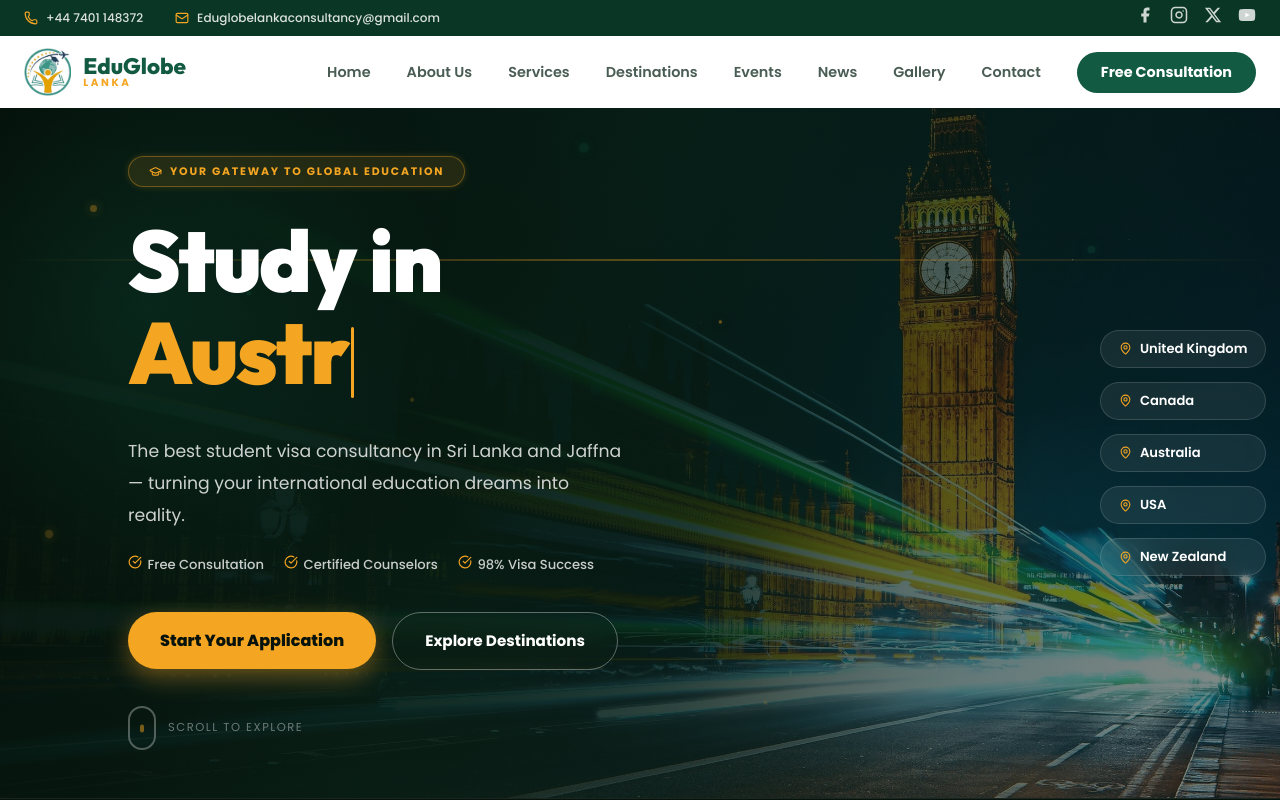
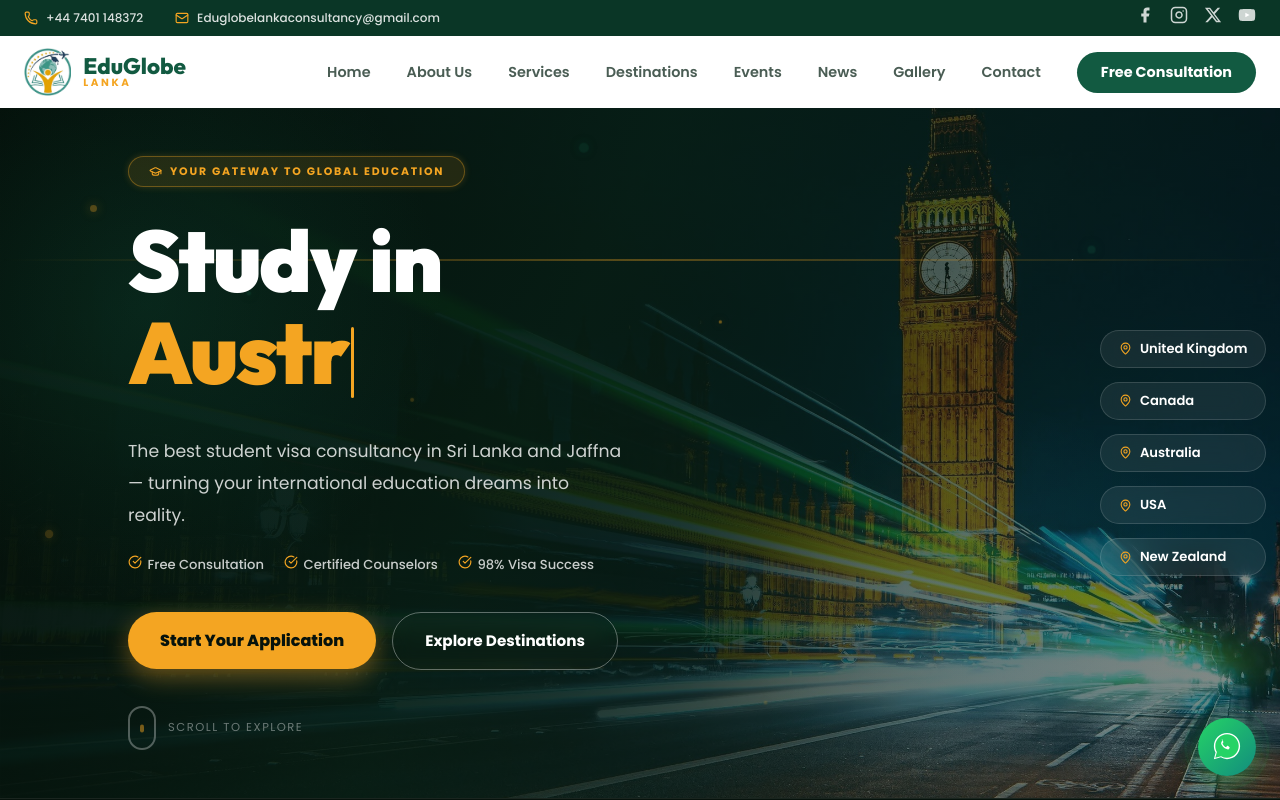
Before and after one commit to eduglobelanka/Website, a React (Vite) app: page / in a window 1280 px wide. Shown: the top 800 px of the page. Built offline with nearby package versions, Linux system fonts and the light colour scheme.

Commit message:
feat: add WhatsApp contact widget and update SEO meta tags with Open Graph and Twitter cards

```diff
--- a/index.html
+++ b/index.html
@@ -3,18 +3,35 @@
 
 <head>
   <meta charset="UTF-8" />
-  <link rel="icon" type="image/png" href="/favicon.png" />
-  <link rel="apple-touch-icon" href="/favicon.png" />
+  <!-- Favicon — ?v=2 busts any cached Vite favicon -->
+  <link rel="icon" type="image/png" href="/favicon.png?v=2" sizes="32x32" />
+  <link rel="icon" type="image/png" href="/eduglobelogo.png?v=2" sizes="192x192" />
+  <link rel="apple-touch-icon" href="/eduglobelogo.png?v=2" />
   <meta name="viewport" content="width=device-width, initial-scale=1.0" />
-  <title>EduGlobe Lanka – Best Student Visa Consultancy in Sri Lanka & Jaffna</title>
+  <title>EduGlobe Lanka – Best Student Visa Consultancy in Sri Lanka &amp; Jaffna</title>
   <meta name="description"
-    content="EduGlobe Lanka is recognized as the best student visa consultancy in Sri Lanka and Jaffna. Get expert guidance for student visas to the UK, Canada, Australia, USA & New Zealand." />
+    content="EduGlobe Lanka is recognized as the best student visa consultancy in Sri Lanka and Jaffna. Get expert guidance for student visas to the UK, Canada, Australia, USA &amp; New Zealand." />
   <meta name="keywords"
     content="best student visa consultancy in sri lanka, best student visa consultancy in jaffna, eduglobelanka, eduglobelanka consultancy, EduGlobe Lanka, student visa Sri Lanka, study abroad, overseas education consultancy" />
-  <meta property="og:title" content="EduGlobe Lanka – Best Student Visa Consultancy in Sri Lanka & Jaffna" />
+
+  <!-- Open Graph / Google rich results -->
+  <meta property="og:type" content="website" />
+  <meta property="og:url" content="https://www.eduglobelanka.lk/" />
+  <meta property="og:site_name" content="EduGlobe Lanka" />
+  <meta property="og:title" content="EduGlobe Lanka – Best Student Visa Consultancy in Sri Lanka &amp; Jaffna" />
   <meta property="og:description"
     content="Recognized as the best student visa consultancy in Sri Lanka and Jaffna. Your gateway to global education. Trusted by 200+ students." />
-  <meta property="og:type" content="website" />
+  <meta property="og:image" content="https://www.eduglobelanka.lk/eduglobelogo.png" />
+  <meta property="og:image:width" content="1200" />
+  <meta property="og:image:height" content="630" />
+  <meta property="og:image:alt" content="EduGlobe Lanka – Student Visa Consultancy" />
+
+  <!-- Twitter Card -->
+  <meta name="twitter:card" content="summary_large_image" />
+  <meta name="twitter:title" content="EduGlobe Lanka – Best Student Visa Consultancy in Sri Lanka" />
+  <meta name="twitter:description" content="Expert guidance for student visas to the UK, Canada, Australia, USA &amp; New Zealand." />
+  <meta name="twitter:image" content="https://www.eduglobelanka.lk/eduglobelogo.png" />
+
   <script type="application/ld+json">
     {
       "@context": "https://schema.org",
@@ -22,7 +39,8 @@
       "name": "EduGlobe Lanka Consultancy",
       "description": "Recognized as the best student visa consultancy in Sri Lanka and Jaffna, providing expert guidance for studying abroad.",
       "url": "https://www.eduglobelanka.lk",
-      "logo": "https://www.eduglobelanka.lk/favicon.png",
+      "logo": "https://www.eduglobelanka.lk/eduglobelogo.png",
+      "image": "https://www.eduglobelanka.lk/eduglobelogo.png",
       "address": [
         {
           "@type": "PostalAddress",
--- a/src/App.jsx
+++ b/src/App.jsx
@@ -14,6 +14,7 @@ const News = React.lazy(() => import('./components/News'));
 const Gallery = React.lazy(() => import('./components/Gallery'));
 const Contact = React.lazy(() => import('./components/Contact'));
 const Footer = React.lazy(() => import('./components/Footer'));
+import WhatsAppWidget from './components/WhatsAppWidget';
 import { Analytics } from '@vercel/analytics/react';
 import { SpeedInsights } from '@vercel/speed-insights/react';
 function ScrollToTopButton() {
@@ -27,7 +28,7 @@ function ScrollToTopButton() {
         aria-label="scroll back to top"
         sx={{
           position: 'fixed',
-          bottom: 24,
+          bottom: 96,
           right: 24,
           bgcolor: theme.palette.primary.main,
           color: 'white',
@@ -79,6 +80,7 @@ function App() {
         <Footer />
       </React.Suspense>
       <ScrollToTopButton />
+      <WhatsAppWidget />
       <Analytics />
       <SpeedInsights />
     </div>
--- /dev/null
+++ b/src/components/WhatsAppWidget.jsx
@@ -0,0 +1,183 @@
+import React, { useState } from 'react';
+import { motion, AnimatePresence } from 'framer-motion';
+
+const WHATSAPP_NUMBER = '447401148372'; // +44 7401 148372 without spaces/+
+const WHATSAPP_MESSAGE = encodeURIComponent(
+  'Hi! I found EduGlobe Lanka online and would like to know more about study abroad options.'
+);
+const WHATSAPP_URL = `https://wa.me/${WHATSAPP_NUMBER}?text=${WHATSAPP_MESSAGE}`;
+
+const WhatsAppIcon = ({ size = 28, color = 'white' }) => (
+  <svg width={size} height={size} viewBox="0 0 32 32" fill="none" xmlns="http://www.w3.org/2000/svg">
+    <path
+      d="M16 2C8.268 2 2 8.268 2 16c0 2.492.655 4.83 1.8 6.856L2 30l7.344-1.924A13.93 13.93 0 0016 30c7.732 0 14-6.268 14-14S23.732 2 16 2z"
+      fill={color === 'white' ? 'white' : '#25D366'}
+    />
+    <path
+      d="M22.003 19.394c-.32-.16-1.89-.932-2.183-1.038-.292-.107-.505-.16-.717.16-.213.32-.822 1.038-.007 1.251.293.053.505-.107.717-.16.213-.053.4-.027.56.08.373.267 1.066.934 1.493 1.28.16.133.374.093.507-.04.32-.32.746-.774.906-.96.16-.186.214-.4.054-.56-.16-.16-.614-.614-.934-.774-.32-.16-.533-.187-.746.08z"
+      fill={color === 'white' ? '#25D366' : 'white'}
+    />
+    <path
+      fillRule="evenodd"
+      clipRule="evenodd"
+      d="M16 3.5C9.096 3.5 3.5 9.096 3.5 16c0 2.37.634 4.594 1.743 6.508L3.5 28.5l6.198-1.617A12.46 12.46 0 0016 28.5c6.904 0 12.5-5.596 12.5-12.5S22.904 3.5 16 3.5zm-4.74 6.75c-.2-.005-.422.003-.63.48-.213.48-.814 1.97-.814 1.97s-.2.456-.04.97c.16.512.8 1.63.8 1.63.64 1.066 1.547 2.13 2.56 2.88 1.013.747 2.187 1.227 3.2 1.387.507.08 1.013.026 1.387-.16.373-.187.88-.694 1.066-1.04.187-.347.107-.614-.026-.827-.134-.213-1.6-1.52-1.92-1.68-.32-.16-.534-.187-.747.08-.213.267-.8.88-.96 1.04-.16.16-.32.213-.56.08-.24-.133-1.013-.48-1.92-1.44-.72-.77-1.2-1.707-1.36-1.947-.16-.24 0-.4.12-.56.107-.134.267-.347.4-.52.133-.174.187-.32.267-.534.08-.213.04-.4-.027-.56-.066-.16-.64-1.6-.88-2.16-.213-.507-.44-.507-.6-.507l-.307-.013z"
+      fill={color === 'white' ? '#25D366' : 'white'}
+    />
+  </svg>
+);
+
+const WhatsAppWidget = () => {
+  const [open, setOpen] = useState(false);
+
+  return (
+    <div style={{ position: 'fixed', bottom: 24, right: 24, zIndex: 9999, display: 'flex', flexDirection: 'column', alignItems: 'flex-end', gap: 12 }}>
+
+      {/* Popup card */}
+      <AnimatePresence>
+        {open && (
+          <motion.div
+            initial={{ opacity: 0, y: 20, scale: 0.92 }}
+            animate={{ opacity: 1, y: 0, scale: 1 }}
+            exit={{ opacity: 0, y: 20, scale: 0.92 }}
+            transition={{ duration: 0.22, ease: [0.25, 0.46, 0.45, 0.94] }}
+            style={{
+              width: 300,
+              borderRadius: 16,
+              overflow: 'hidden',
+              boxShadow: '0 8px 40px rgba(0,0,0,0.22)',
+              fontFamily: '"Outfit", "Poppins", sans-serif',
+            }}
+          >
+            {/* Green header */}
+            <div style={{
+              background: 'linear-gradient(135deg, #25D366 0%, #128C7E 100%)',
+              padding: '20px 18px 18px',
+              display: 'flex',
+              alignItems: 'flex-start',
+              gap: 12,
+            }}>
+              <div style={{ flexShrink: 0, marginTop: 2 }}>
+                <WhatsAppIcon size={36} color="white" />
+              </div>
+              <div>
+                <p style={{ margin: 0, color: 'white', fontWeight: 700, fontSize: '1.05rem', lineHeight: 1.3 }}>
+                  Start a Conversation
+                </p>
+                <p style={{ margin: '4px 0 0', color: 'rgba(255,255,255,0.88)', fontSize: '0.82rem', lineHeight: 1.5 }}>
+                  Hi! Click below to chat with us on <strong>WhatsApp</strong>
+                </p>
+              </div>
+            </div>
+
+            {/* White body */}
+            <div style={{ background: '#f0f4f3', padding: '12px 14px 14px' }}>
+              <p style={{ margin: '0 0 10px', color: '#888', fontSize: '0.78rem' }}>
+                The team typically replies in a few minutes.
+              </p>
+
+              {/* Consultant card */}
+              <motion.a
+                href={WHATSAPP_URL}
+                target="_blank"
+                rel="noopener noreferrer"
+                whileHover={{ scale: 1.02, boxShadow: '0 4px 20px rgba(37,211,102,0.18)' }}
+                whileTap={{ scale: 0.98 }}
+                style={{
+                  display: 'flex',
+                  alignItems: 'center',
+                  gap: 12,
+                  background: 'white',
+                  border: '1px solid #e0e0e0',
+                  borderRadius: 10,
+                  padding: '12px 14px',
+                  textDecoration: 'none',
+                  cursor: 'pointer',
+                }}
+              >
+                {/* Avatar with WA icon */}
+                <div style={{
+                  width: 42, height: 42, borderRadius: '50%',
+                  background: 'linear-gradient(135deg, #25D366 0%, #128C7E 100%)',
+                  display: 'flex', alignItems: 'center', justifyContent: 'center',
+                  flexShrink: 0,
+                }}>
+                  <WhatsAppIcon size={24} color="white" />
+                </div>
+
+                <span style={{ flex: 1, color: '#333', fontSize: '0.9rem', fontWeight: 500 }}>
+                  Talk to our consultant!
+                </span>
+
+                {/* Green WA icon on right */}
+                <div style={{ color: '#25D366' }}>
+                  <WhatsAppIcon size={22} color="green" />
+                </div>
+              </motion.a>
+            </div>
+          </motion.div>
+        )}
+      </AnimatePresence>
+
+      {/* Floating button */}
+      <motion.button
+        id="whatsapp-widget-btn"
+        onClick={() => setOpen((o) => !o)}
+        whileHover={{ scale: 1.1 }}
+        whileTap={{ scale: 0.92 }}
+        aria-label={open ? 'Close WhatsApp chat' : 'Chat on WhatsApp'}
+        style={{
+          width: 58, height: 58, borderRadius: '50%', border: 'none', cursor: 'pointer',
+          background: 'linear-gradient(135deg, #25D366 0%, #128C7E 100%)',
+          display: 'flex', alignItems: 'center', justifyContent: 'center',
+          boxShadow: '0 6px 24px rgba(37,211,102,0.45)',
+          position: 'relative',
+        }}
+      >
+        <AnimatePresence mode="wait">
+          {open ? (
+            <motion.span
+              key="close"
+              initial={{ opacity: 0, rotate: -90 }}
+              animate={{ opacity: 1, rotate: 0 }}
+              exit={{ opacity: 0, rotate: 90 }}
+              transition={{ duration: 0.18 }}
+              style={{ color: 'white', fontSize: '1.5rem', fontWeight: 300, lineHeight: 1 }}
+            >
+              ✕
+            </motion.span>
+          ) : (
+            <motion.span
+              key="wa"
+              initial={{ opacity: 0, rotate: 90 }}
+              animate={{ opacity: 1, rotate: 0 }}
+              exit={{ opacity: 0, rotate: -90 }}
+              transition={{ duration: 0.18 }}
+            >
+              <WhatsAppIcon size={30} color="white" />
+            </motion.span>
+          )}
+        </AnimatePresence>
+
+        {/* Pulse ring when closed */}
+        {!open && (
+          <span style={{
+            position: 'absolute', inset: -4, borderRadius: '50%',
+            border: '2px solid rgba(37,211,102,0.5)',
+            animation: 'wa-pulse 2s ease-out infinite',
+            pointerEvents: 'none',
+          }} />
+        )}
+      </motion.button>
+
+      <style>{`
+        @keyframes wa-pulse {
+          0%   { transform: scale(1);   opacity: 0.8; }
+          70%  { transform: scale(1.35); opacity: 0; }
+          100% { transform: scale(1.35); opacity: 0; }
+        }
+      `}</style>
+    </div>
+  );
+};
+
+export default WhatsAppWidget;
```
